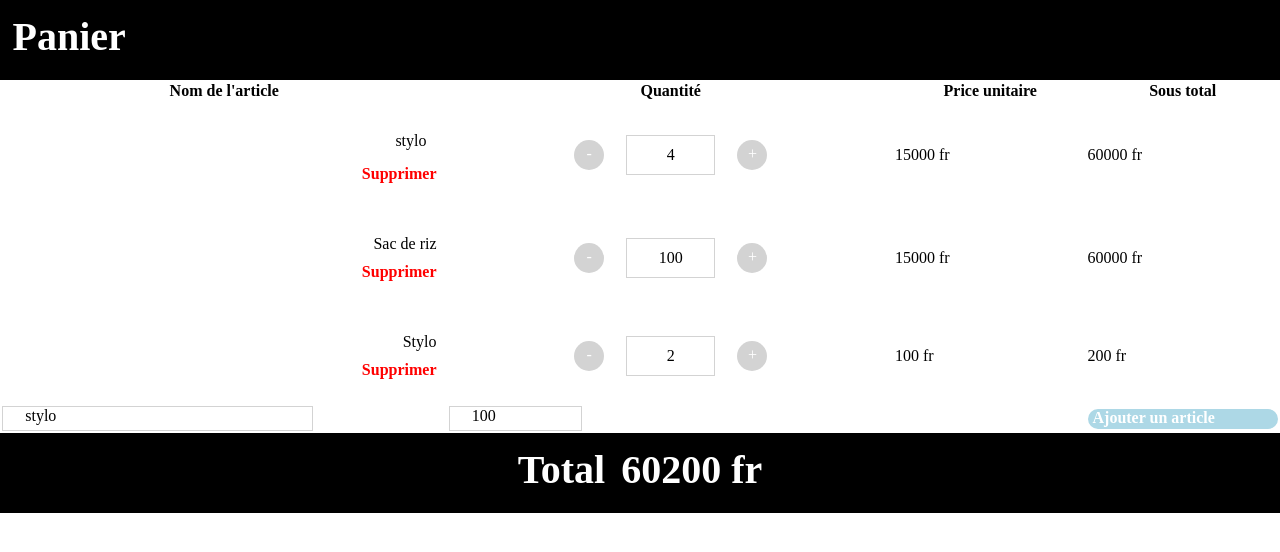
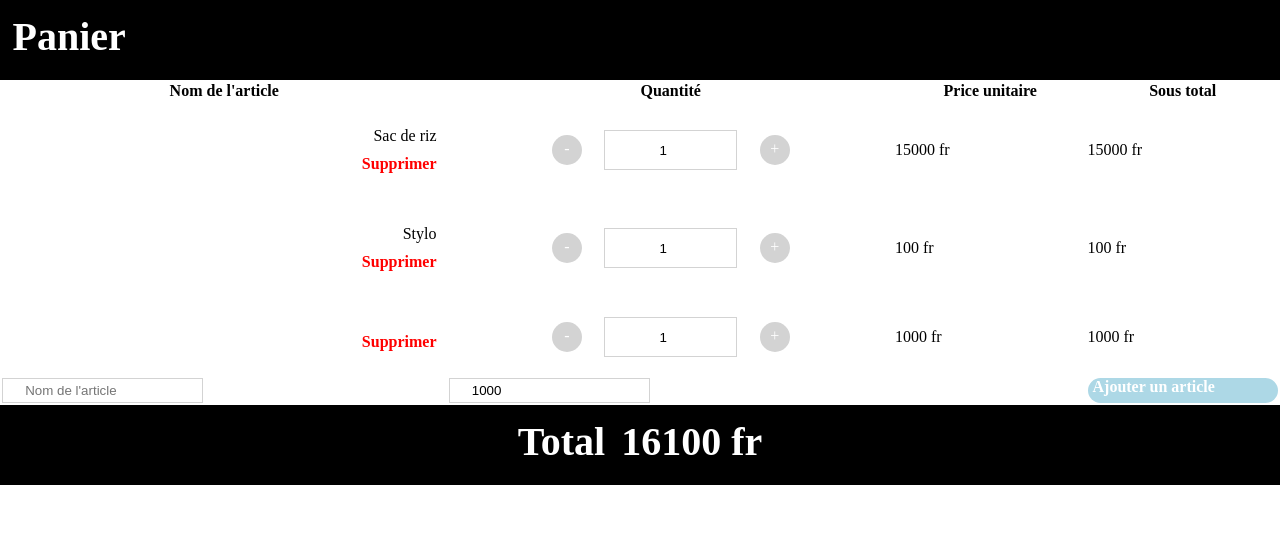
Before and after one commit to AbouMounir/checkpoint_dom, a plain HTML site: page index.html in a window 1280 px wide. Both pictures are taken after a click on the element "Ajouter un article". Drawn offline with Linux system fonts and the light colour scheme.

Commit message:
checkpoint dom version2

```diff
--- /dev/null
+++ b/dom.js
@@ -0,0 +1,73 @@
+let btnPlusAll = document.querySelectorAll(".plus");
+let btnMinusAll = document.querySelectorAll(".minus");
+let btnDeleteAll = document.querySelectorAll(".delete");
+let btnAdd = document.querySelector(".add");
+let btnPrix = document.querySelectorAll(".prix_total");
+let sum = document.querySelector(".sum");
+
+btnPlusAll.forEach((btn) => {btn.addEventListener("click", increaseFunction)});
+btnMinusAll.forEach((btn) => {btn.addEventListener("click", decreaseFunction)});
+btnDeleteAll.forEach((btn) => {btn.addEventListener("click", deleteArticle)})
+btnAdd.addEventListener("click", addArticle);
+
+function varBtn() {
+    let btnPlusAll = document.querySelectorAll(".plus");
+    let btnMinusAll = document.querySelectorAll(".minus");
+    let btnDeleteAll = document.querySelectorAll(".delete");
+    let btnAdd = document.querySelector(".add");
+    let btnPrix = document.querySelectorAll(".prix_total");
+    let sum = document.querySelector(".sum");
+    btnPlusAll.forEach((btn) => {btn.addEventListener("click", increaseFunction)});
+    btnMinusAll.forEach((btn) => {btn.addEventListener("click", decreaseFunction)});
+    btnDeleteAll.forEach((btn) => {btn.addEventListener("click", deleteArticle)})
+    btnAdd.addEventListener("click", addArticle);
+}
+
+
+function addArticle() {
+    let name_article = document.querySelector(".new_article");
+    let price_new_article = document.querySelector(".price_new_article");
+    document.querySelector(".all_products").innerHTML = document.querySelector(".all_products").innerHTML +'<tr><td class="article"><p>' + name_article.value + '</p><p class="delete"> Supprimer </p></td><td><div class="quantity_container"><div class="minus"> - </div><input type="number" class="quantity" readonly placeholder="Unit price" value="1" ><div class="plus"> + </div></div></td><td class="prix">' + price_new_article.value + ' fr </td><td class="prix_total">' + price_new_article.value + ' fr </td></tr>';
+    varBtn();
+    totalPrice();
+}
+
+function deleteArticle() {
+    this.parentElement.parentElement.remove();
+    varBtn();
+    totalPrice();
+}
+
+function increaseFunction() {
+    this.previousElementSibling.value = parseInt(this.previousElementSibling.value) + 1 ;
+    varBtn();
+    calculPriceP(this);
+    totalPrice();
+}
+
+function decreaseFunction() {
+    if (this.nextElementSibling.value > 0) {
+        this.nextElementSibling.value = parseInt(this.nextElementSibling.value) - 1 ;
+        varBtn();
+        calculPriceM(this);
+        totalPrice();
+    }
+}
+
+
+function calculPriceP(elt) {
+    let qty = parseInt(elt.previousElementSibling.value);
+    let price = parseInt(elt.parentElement.parentElement.nextElementSibling.innerHTML);
+    elt.parentElement.parentElement.nextElementSibling.nextElementSibling.innerHTML = price * qty + " fr";
+}
+function calculPriceM(elt) {
+    let qty = parseInt(elt.nextElementSibling.value);
+    let price = parseInt(elt.parentElement.parentElement.nextElementSibling.innerHTML);
+    elt.parentElement.parentElement.nextElementSibling.nextElementSibling.innerHTML = price * qty + " fr";
+}
+
+function totalPrice() {
+    sum.innerHTML = 0 ;
+    let btnPrix = document.querySelectorAll(".prix_total");
+    btnPrix.forEach((elt) => {sum.innerHTML = parseInt(sum.innerHTML) + parseInt(elt.innerHTML) + " fr"});
+}
--- a/index.html
+++ b/index.html
@@ -23,7 +23,7 @@
                     <th> Sous total </th>
                 </tr>
             </thead>
-            <tbody>
+            <tbody class="all_products">
                 <tr>
                     <td class="article">
                         <p> Sac de riz</p>
@@ -32,12 +32,12 @@
                     <td>
                         <div class="quantity_container">
                             <div class="minus"> - </div>
-                            <div class="quantity"> <p class="number"> 4 </p></div>
+                            <input type="number" class="quantity" readonly placeholder="Unit price" value="1" >
                             <div class="plus"> + </div>
                         </div>
                     </td>
-                    <td> <span class="prix"> 15000 </span> fr </td>
-                    <td> <span class="prix_total"> </span> fr </td>
+                    <td class="prix">  15000 fr </td>
+                    <td class="prix_total"> 15000 fr </td>
                 </tr>
                 <tr>
                     <td class="article">
@@ -47,30 +47,35 @@
                     <td>
                         <div class="quantity_container">
                             <div class="minus"> - </div>
-                            <div class="quantity"> <p class="number"> 2 </p></div>
+                            <input type="number" class="quantity" readonly placeholder="Unit price" value="1" >
                             <div class="plus"> + </div>
                         </div>
                     </td>
-                    <td> <span class="prix">  100 </span> fr </td>
-                    <td> <span class="prix_total"> </span> fr </td>
-                </tr>
-                <tr>
-                    <td class="new_article"> <p>stylo</p></td>
-                    <td class="price_new_article"> <p> 100 </p></td>
-                    <td> </td>
-                    <td> <div class="add"> <p> Ajouter un article </p> </div> </td>
+                    <td class="prix">  100 fr </td>
+                    <td class="prix_total"> 100 fr </td>
                 </tr>
             </tbody>
+            <tfoot>
+                <tr class="add_box">
+                    <td> <input type="text" class="new_article" placeholder="Nom de l'article" contenteditable=""></td>
+                    <td>
+                        <input type="number" class="price_new_article" step="1" value="1000" contenteditable>
+                    </td>
+                    <td> </td>
+                    <td> <div class="add"> Ajouter un article </div> </td>
+                </tr>
+            </tfoot>
 
         </table>
 
+
         <div class="total">
             <p> Total</p>
-            <div> <span class="sum"> 0 </span> fr </div>
+            <div class="sum"> 0 fr </div>
         </div>
     </div>
 
-    <script src="main.js"></script>
+    <script src="dom.js"></script>
 
 </body>
 
--- a/style.css
+++ b/style.css
@@ -15,8 +15,12 @@
     font-weight: bold;
 }
 table{
-    table-layout: fixed;
+    table-layout :fixed;
     width: 100%;
+}
+
+td{
+    margin: 20px 0 20px 0;
 }
 thead th:nth-child(1){
     width: 35%;
@@ -31,13 +35,7 @@ thead th:nth-child(3){
 thead th:nth-child(4){
     width: 15%;
 }
-td{
-    margin: 20px 0 20px 0;
-}
-tbody tr:nth-child(3){
-    padding: 20px;
-    height: 35px;
-}
+
 .delete{
     color: red;
     font-weight: bold;
@@ -69,22 +67,16 @@ tbody tr:nth-child(3){
 .quantity{
     border: 1px solid lightgray;
     height: 40px;
-    width: 20%;
-    position: relative;
+    width: 30%;
+    text-align: center;
 }
-.quantity *{
-    position: absolute;
-    top : 50%;
-    left: 50%;
-    transform: translate(-50%,-50%);
-}
+
 .add{
     padding-left: 5px;
     height: 25px;
     color: white;
     font-weight: bold;
     background-color: lightblue;
-    height: 20px;
     border-radius: 15px;
 }
 .new_article p{
@@ -93,7 +85,7 @@ tbody tr:nth-child(3){
 .price_new_article p{
     width: 30%;
 }
-.new_article p, .price_new_article p{
+.new_article , .price_new_article{
     border: 1px  solid lightgray;
     height: 25px;
     padding-left: 5%;
```
